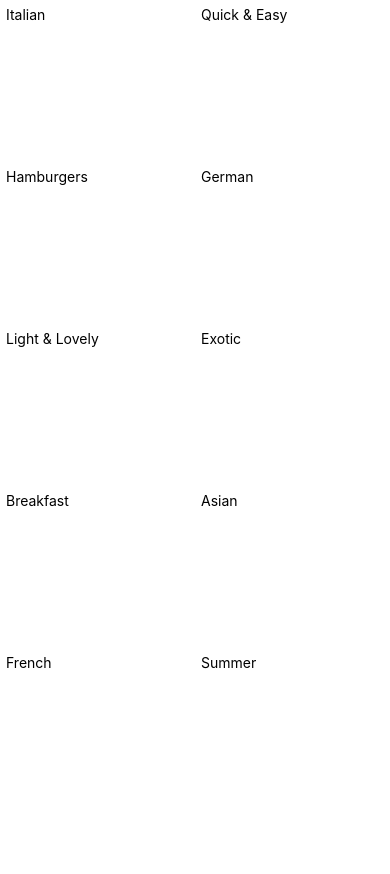
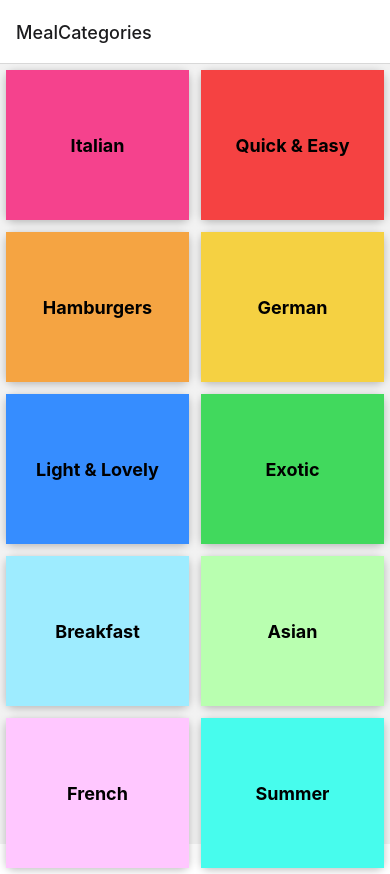
Before and after one commit to ys-333/react-native-recipes, a React Native app: screen /MealCategories in a window 390 px wide. Before the commit the page ends 844 px from the top, so only its background shows below. Built offline with nearby package versions, Linux system fonts and the light colour scheme.

Commit message:
navigation-added

```diff
--- a/App.js
+++ b/App.js
@@ -1,11 +1,22 @@
-import { StyleSheet, View } from 'react-native'
-
+import { StyleSheet, View, Text } from 'react-native'
 import CategoriesScreen from './screens/CategoriesScreen'
+import { StatusBar } from 'expo-status-bar'
+import { NavigationContainer } from '@react-navigation/native'
+import { createNativeStackNavigator } from '@react-navigation/native-stack'
+import MealsOverviewScreen from './screens/MealsOveriewScreen'
 
 export default function App() {
+  const Stack = createNativeStackNavigator()
+  // hellow
   return (
     <View style={styles.container}>
-      <CategoriesScreen />
+      <StatusBar style="dark" />
+      <NavigationContainer>
+        <Stack.Navigator>
+          <Stack.Screen name="MealCategories" component={CategoriesScreen} />
+          <Stack.Screen name="MealsOverview" component={MealsOverviewScreen} />
+        </Stack.Navigator>
+      </NavigationContainer>
     </View>
   )
 }
--- a/app.json
+++ b/app.json
@@ -4,6 +4,7 @@
     "slug": "user-interface",
     "version": "1.0.0",
     "orientation": "portrait",
+    "backgroundColor": "#24180f",
     "icon": "./assets/icon.png",
     "userInterfaceStyle": "light",
     "splash": {
@@ -21,7 +22,7 @@
     "android": {
       "adaptiveIcon": {
         "foregroundImage": "./assets/adaptive-icon.png",
-        "backgroundColor": "#FFFFFF"
+        "backgroundColor": "#24180f"
       }
     },
     "web": {
--- a/components/CategoryGridTile.js
+++ b/components/CategoryGridTile.js
@@ -1,14 +1,18 @@
-import { View, Text, Pressable, StyleSheet } from 'react-native'
+import { View, Text, Pressable, StyleSheet, Platform } from 'react-native'
 
-function CategoryGridTile({ title, color }) {
-  const onPressHandler = () => {
-    console.log('we are getting pressed')
-  }
+function CategoryGridTile({ title, color, onPress }) {
   return (
     <View style={styles.gridItem}>
-      <Pressable onPress={onPressHandler}>
-        <View>
-          <Text>{title}</Text>
+      <Pressable
+        android_ripple={{ color: '#ccc' }}
+        style={(pressedData) => [
+          { opacity: pressedData.pressed ? 0.8 : 1 },
+          styles.button,
+        ]}
+        onPress={onPress}
+      >
+        <View style={[styles.innerContainer, { backgroundColor: color }]}>
+          <Text style={styles.title}>{title}</Text>
         </View>
       </Pressable>
     </View>
@@ -23,9 +27,24 @@ const styles = StyleSheet.create({
     height: 150,
     borderRadius: 8,
     elevation: 4,
+    shadowColor: 'black',
+    shadowOpacity: 0.25,
+    shadowOffset: { width: 0, height: 2 },
+    shadowRadius: 8,
+    backgroundColor: 'white',
+    overflow: Platform.select({ android: 'hidden' }),
+  },
+  button: {
+    flex: 1,
   },
   innerContainer: {
     flex: 1,
     padding: 16,
+    alignItems: 'center',
+    justifyContent: 'center',
+  },
+  title: {
+    fontWeight: 'bold',
+    fontSize: 18,
   },
 })
--- /dev/null
+++ b/components/MealItem.js
@@ -0,0 +1,69 @@
+import {
+  View,
+  Text,
+  Pressable,
+  Image,
+  StyleSheet,
+  Platform,
+} from 'react-native'
+
+function MealItem({ title, imageUrl, duration, complexity, affordability }) {
+  console.log(imageUrl)
+  return (
+    <View style={styles.mealItem}>
+      <Pressable
+        android_ripple={{ color: '#ccc' }}
+        style={({ pressed }) => (pressed ? styles.buttonPressed : null)}
+      >
+        <View style={styles.container}>
+          <Image source={{ uri: imageUrl }} style={styles.image} />
+          <Text style={styles.title}>{title}</Text>
+        </View>
+        <View style={styles.details}>
+          <Text style={styles.detailItem}>{duration}m</Text>
+          <Text style={styles.detailItem}>{complexity.toUpperCase()}</Text>
+          <Text style={styles.detailItem}>{affordability.toUpperCase()}</Text>
+        </View>
+      </Pressable>
+    </View>
+  )
+}
+
+export default MealItem
+
+const styles = StyleSheet.create({
+  mealItem: {
+    margin: 16,
+    borderRadius: 8,
+    overflow: Platform.OS === 'android' ? 'hidden' : 'visible',
+    backgroundColor: 'white',
+    elevation: 4,
+    shadowColor: 'black',
+    shadowOpacity: 0.25,
+    shadowOffset: { width: 0, height: 2 },
+    shadowRadius: 8,
+  },
+  image: {
+    width: '100%',
+    height: 200,
+  },
+  title: {
+    fontWeight: 'bold',
+    fontSize: 18,
+    textAlign: 'center',
+    margin: 8,
+  },
+  details: {
+    flexDirection: 'row',
+    alignItems: 'center',
+    justifyContent: 'center',
+    padding: 8,
+  },
+  detailItem: {
+    marginHorizontal: 4,
+    fontSize: 12,
+  },
+  buttonPressed: {
+    opacity: 0.5,
+  },
+})
--- a/package.json
+++ b/package.json
@@ -9,10 +9,14 @@
     "web": "expo start --web"
   },
   "dependencies": {
+    "@react-navigation/native": "^6.1.3",
+    "@react-navigation/native-stack": "^6.9.9",
     "expo": "~47.0.12",
     "expo-status-bar": "~1.4.2",
     "react": "18.1.0",
-    "react-native": "0.70.5"
+    "react-native": "0.70.5",
+    "react-native-safe-area-context": "4.4.1",
+    "react-native-screens": "~3.18.0"
   },
   "devDependencies": {
     "@babel/core": "^7.12.9"
--- a/screens/CategoriesScreen.js
+++ b/screens/CategoriesScreen.js
@@ -2,15 +2,20 @@ import { View, Text, FlatList, StyleSheet } from 'react-native'
 import { CATEGORIES } from '../data/dummy-data'
 import CategoryGridTile from '../components/CategoryGridTile'
 
-function renderCategoryItem(itemData) {
-  return (
-    <CategoryGridTile title={itemData.item.title} color={itemData.item.color} />
-  )
-}
-
-function CategoriesScreen() {
-  for (let item of CATEGORIES) {
-    console.log(item.title)
+function CategoriesScreen({ navigation }) {
+  function renderCategoryItem(itemData) {
+    const onPressNavigationHandler = () => {
+      navigation.navigate('MealsOverview', {
+        categoryId: itemData.item.id,
+      })
+    }
+    return (
+      <CategoryGridTile
+        title={itemData.item.title}
+        color={itemData.item.color}
+        onPress={onPressNavigationHandler}
+      />
+    )
   }
 
   return (
--- /dev/null
+++ b/screens/MealsOveriewScreen.js
@@ -0,0 +1,33 @@
+import { View, Text, FlatList } from 'react-native'
+import MealItem from '../components/MealItem'
+import { MEALS } from '../data/dummy-data'
+
+function MealsOverviewScreen({ navigation, route }) {
+  const { categoryId } = route.params
+
+  const mealList = MEALS.filter((meal) => meal.categoryIds.includes(categoryId))
+
+  function renderMealItem(itemData) {
+    return (
+      <MealItem
+        title={itemData.item.title}
+        imageUrl={itemData.item.imageUrl}
+        complexity={itemData.item.complexity}
+        affordability={itemData.item.affordability}
+        duration={itemData.item.duration}
+      />
+    )
+  }
+
+  return (
+    <View>
+      <FlatList
+        data={mealList}
+        renderItem={renderMealItem}
+        keyExtractor={(item) => item.id}
+      />
+    </View>
+  )
+}
+
+export default MealsOverviewScreen
```
Also changed, not shown: 1 other file (tests, documents, lock files or other folders).
